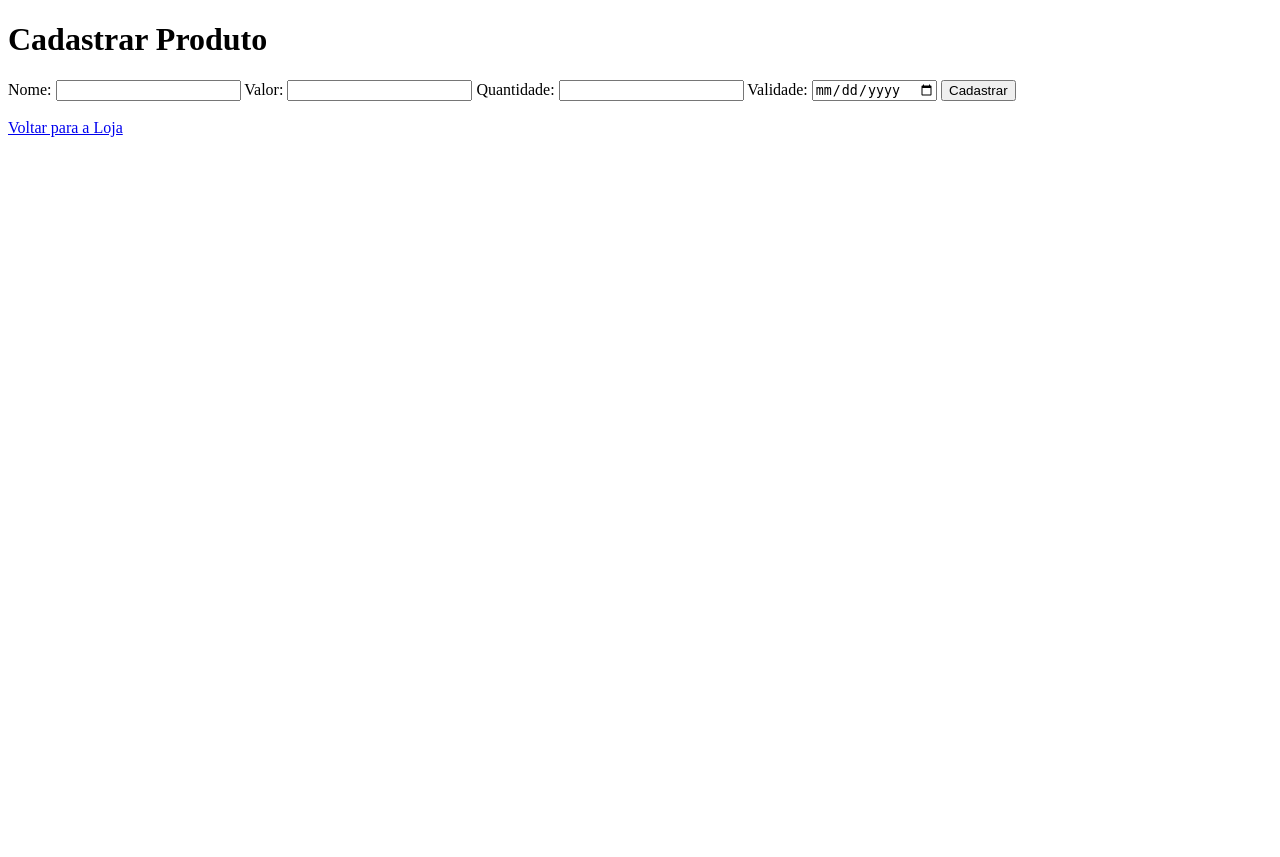
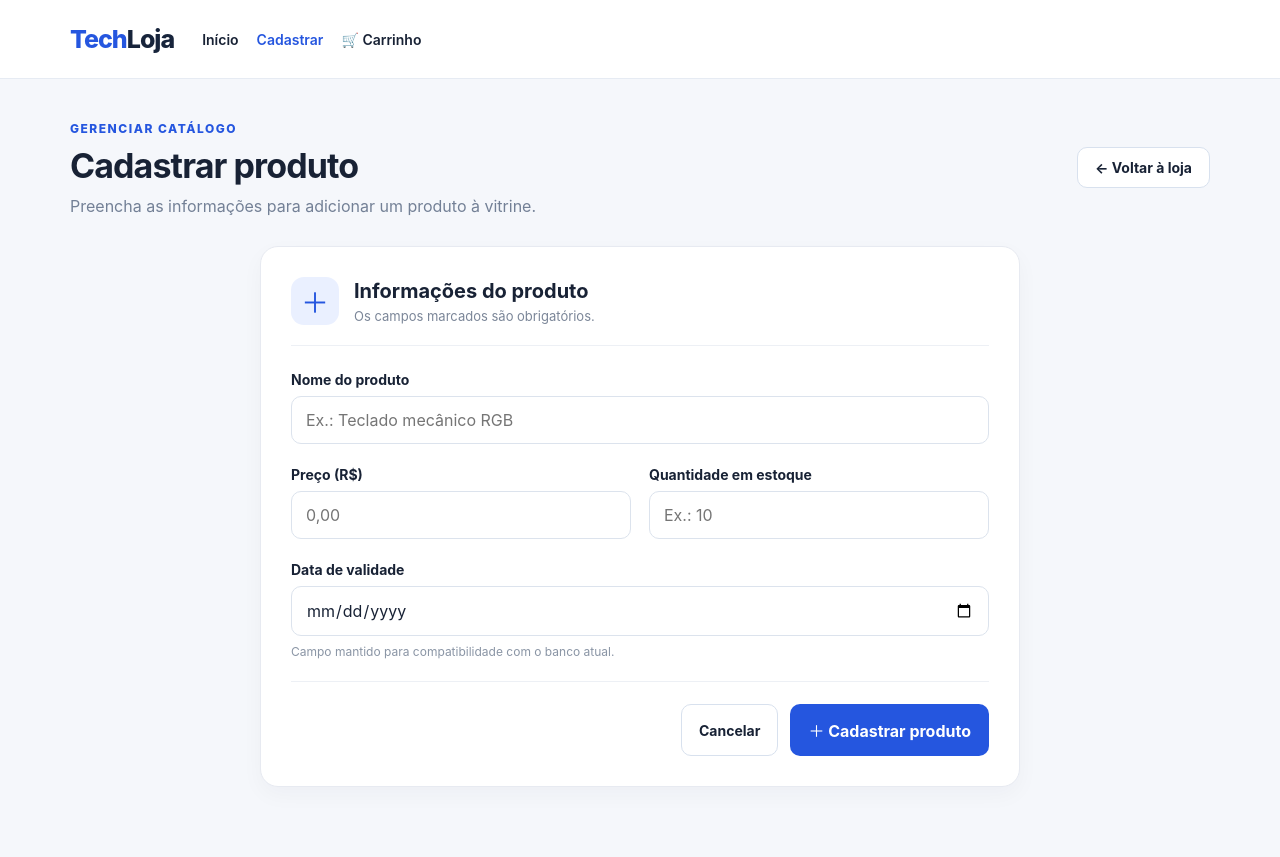
Before and after one commit to MarcusMalveira/loja-ecommerce, a PHP site: page /formularioProdutos.php in a window 1280 px wide. Before the commit the page ends 137 px from the top, so only its background shows below. Run offline with PHP 8.4, Linux system fonts and the light colour scheme.

Commit message:
Style cart and product registration pages to match TechLoja storefront

```diff
--- a/formularioProdutos.php
+++ b/formularioProdutos.php
@@ -1,30 +1,14 @@
 <!DOCTYPE html>
 <html lang="pt-br">
-<head>
-    <meta charset="UTF-8">
-    <meta name="viewport" content="width=device-width, initial-scale=1.0">
-    <title>Cadastrar Produto</title>
-</head>
+<head><meta charset="UTF-8"><meta name="viewport" content="width=device-width,initial-scale=1"><title>Cadastrar produto | TechLoja</title><link rel="stylesheet" href="style.css"></head>
 <body>
-    <h1>Cadastrar Produto</h1>
-
-    <form action="ProdutoController.php?acao=cadastrar" method="POST">
-        <label for="nome">Nome:</label>
-        <input type="text" id="nome" name="nome" required>
-
-        <label for="valor">Valor:</label>
-        <input type="number" id="valor" name="valor" step="0.01" required>
-
-        <label for="quantidade">Quantidade:</label>
-        <input type="number" id="quantidade" name="quantidade" min="1" required>
-
-        <label for="validade">Validade:</label>
-        <input type="date" id="validade" name="validade" required>
-
-        <button type="submit" id="cadastrar">Cadastrar</button>
-    </form>
-
-    <br>
-    <a href="ProdutoController.php?acao=listar">Voltar para a Loja</a>
-</body>
-</html>
+<header class="topbar"><nav class="nav" aria-label="Navegação principal"><a class="brand" href="ProdutoController.php?acao=listar">Tech<span>Loja</span></a><div class="navlinks"><a href="ProdutoController.php?acao=listar">Início</a><a href="ProdutoController.php?acao=formulario" aria-current="page">Cadastrar</a><a href="CarrinhoController.php?acao=ver">🛒 Carrinho</a></div></nav></header>
+<main class="container inner-page">
+<div class="page-heading"><div><span class="eyebrow-dark">Gerenciar catálogo</span><h1>Cadastrar produto</h1><p>Preencha as informações para adicionar um produto à vitrine.</p></div><a class="outline-btn" href="ProdutoController.php?acao=listar">← Voltar à loja</a></div>
+<div class="form-panel"><div class="form-panel-title"><span class="form-icon">＋</span><div><h2>Informações do produto</h2><p>Os campos marcados são obrigatórios.</p></div></div>
+<form class="product-form" action="ProdutoController.php?acao=cadastrar" method="POST">
+<div class="field"><label for="nome">Nome do produto</label><input id="nome" name="nome" type="text" maxlength="255" placeholder="Ex.: Teclado mecânico RGB" required></div>
+<div class="form-grid"><div class="field"><label for="valor">Preço (R$)</label><input id="valor" name="valor" type="number" min="0" step="0.01" placeholder="0,00" required></div><div class="field"><label for="quantidade">Quantidade em estoque</label><input id="quantidade" name="quantidade" type="number" min="1" step="1" placeholder="Ex.: 10" required></div></div>
+<div class="field"><label for="validade">Data de validade</label><input id="validade" name="validade" type="date" required><span class="field-hint">Campo mantido para compatibilidade com o banco atual.</span></div>
+<div class="form-actions"><a class="outline-btn" href="ProdutoController.php?acao=listar">Cancelar</a><button class="full-btn" type="submit" id="cadastrar">＋ Cadastrar produto</button></div>
+</form></div></main></body></html>
```
